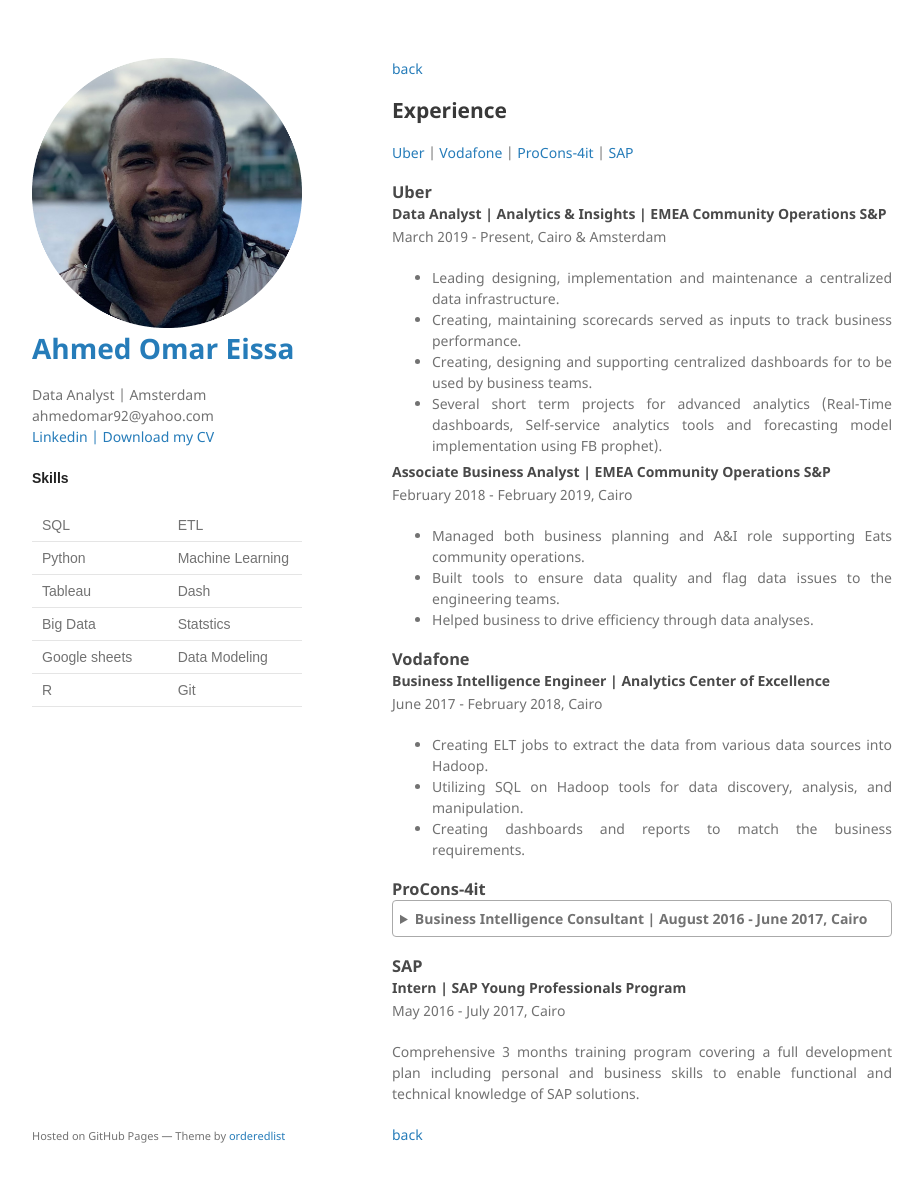
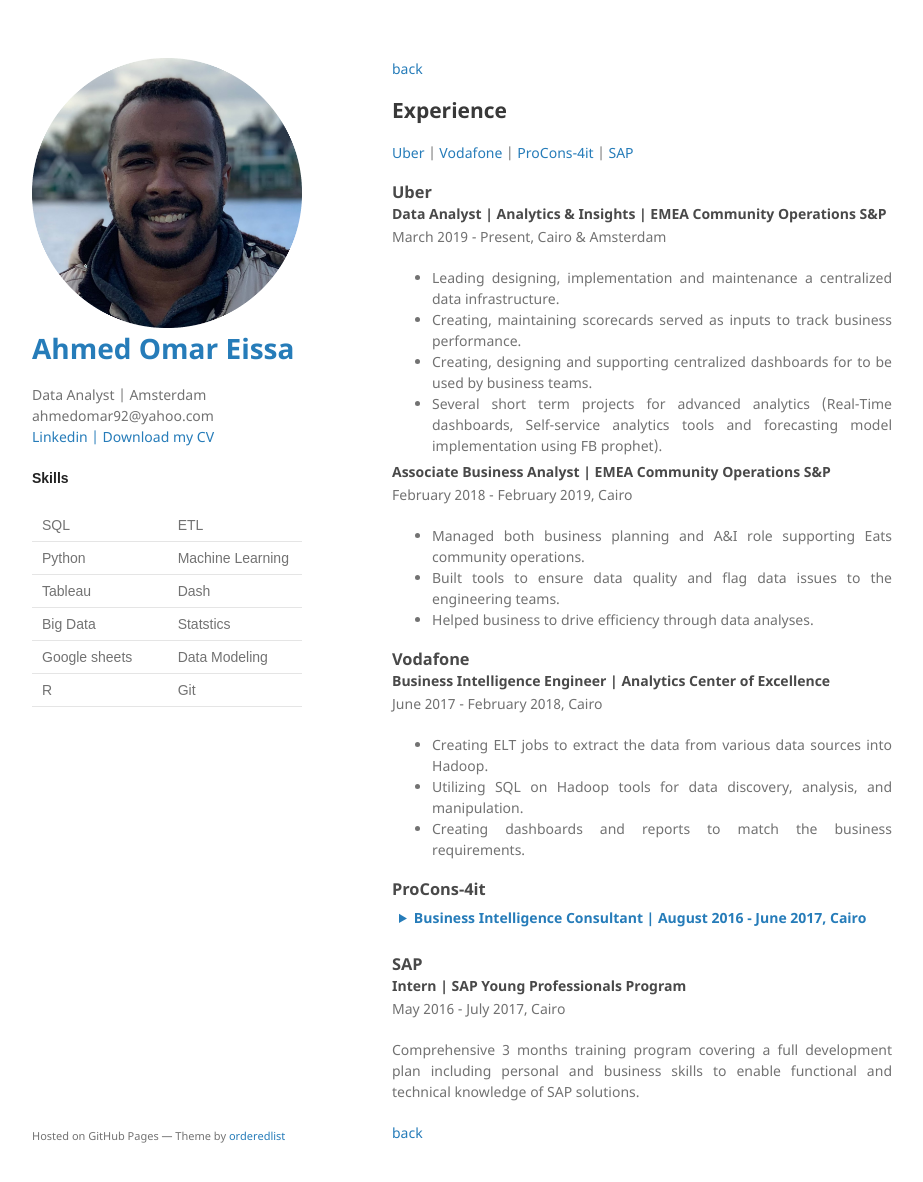
Before and after one commit to AhmedOmarEissa/AhmedOmarEissa.github.io, a Jekyll site: the page built from experience.md, in a window 1280 px wide and 1215 px high. Shown: the top 1182 px of the window, without its empty margins (178-1101 px from the left). Built offline with Jekyll 4.4.1, drawn with Linux system fonts in a browser that asks for light colours.

Commit message:
Update jekyll-theme-minimal.scss

```diff
--- a/_sass/jekyll-theme-minimal.scss
+++ b/_sass/jekyll-theme-minimal.scss
@@ -206,13 +206,12 @@
 }
 
 details {
-  border: 1px solid #aaa;
-  border-radius: 4px;
   padding: .5em .5em 0;
 }
 
 summary {
   font-weight: bold;
+  color:#267CB9;
   margin: -.5em -.5em 0;
   padding: .5em;
 }
```
